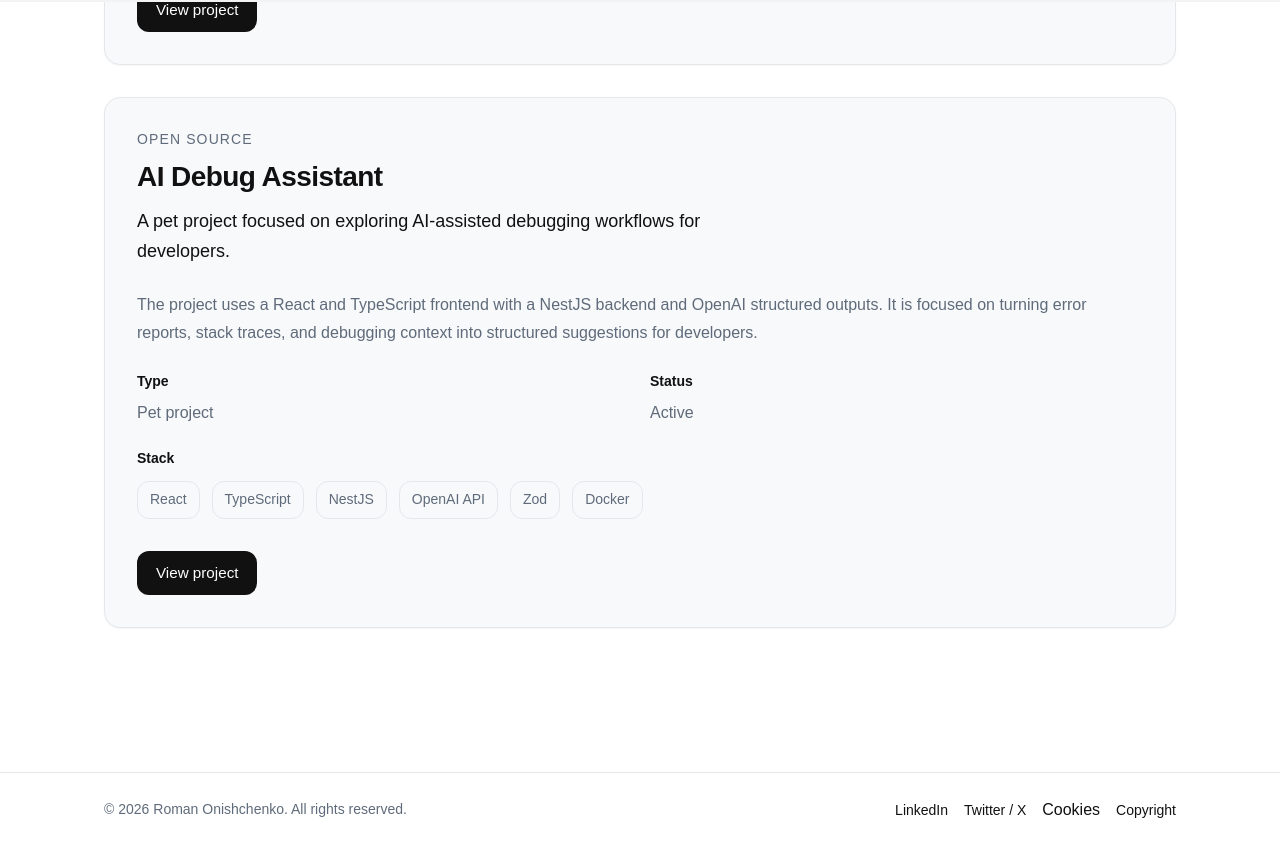
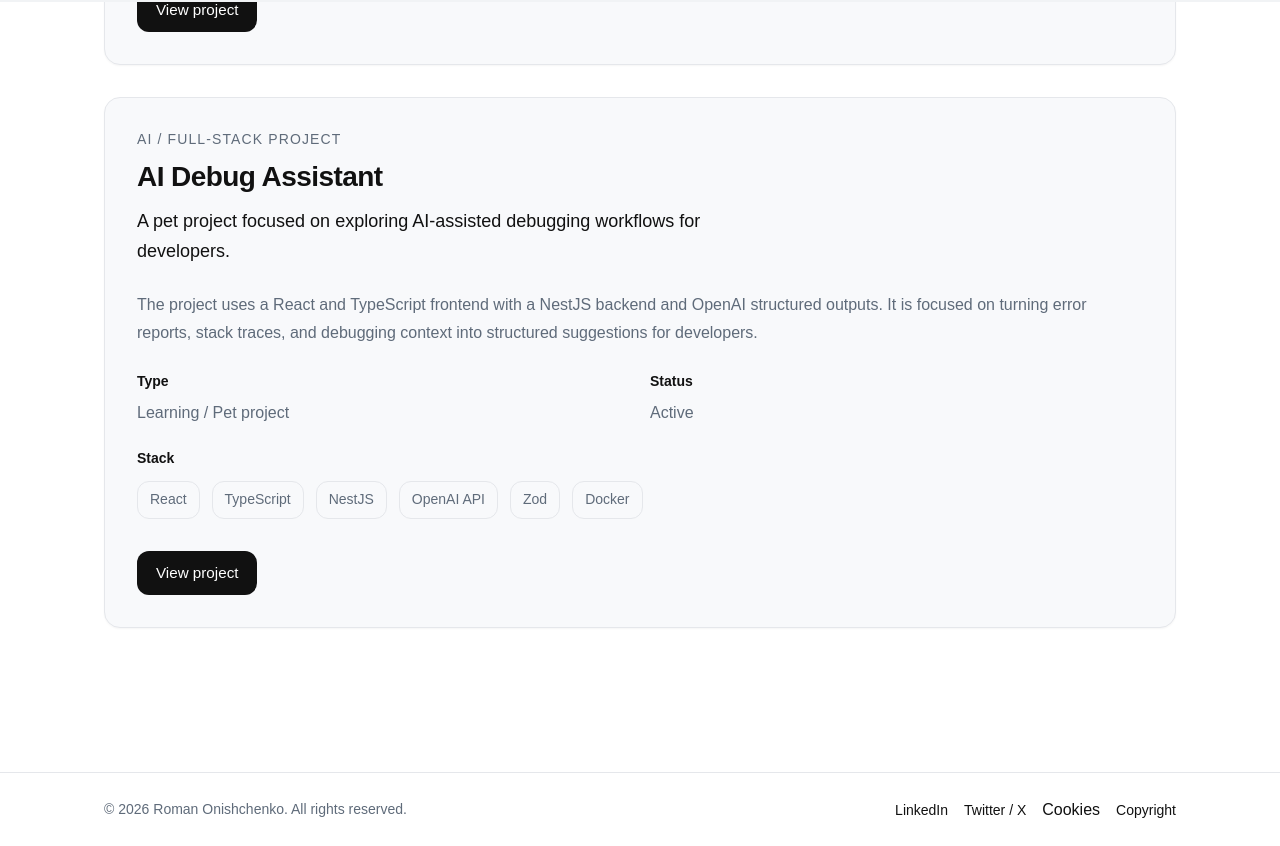
Before and after one commit to romanindev/oroman-site, a Next.js app: page /projects in a window 1280 px wide. Shown: the part 798-1644 px from the top of the page. Built offline with nearby package versions, Linux system fonts and the light colour scheme; no server answers.

Commit message:
chore: updates (#9)

```diff
--- a/src/app/layout.tsx
+++ b/src/app/layout.tsx
@@ -13,11 +13,11 @@ import styles from './layout.module.css';
 export const metadata: Metadata = {
   metadataBase: new URL(publicConfig.baseUrl),
   title: {
-    default: 'Roman Onishchenko | Software Engineer',
+    default: 'Roman Onishchenko | Senior Frontend & Full-Stack Engineer',
     template: '%s | Roman Onishchenko',
   },
   description:
-    'Personal portfolio of a Senior Software Engineer focused on React, TypeScript, Node.js, full-stack engineering, and open-source.',
+    'Personal portfolio of a Senior Software Engineer focused on React, TypeScript, Node.js, full-stack engineering.',
   alternates: {
     canonical: '/',
   },
--- a/src/components/home/Hero/Hero.tsx
+++ b/src/components/home/Hero/Hero.tsx
@@ -17,6 +17,7 @@ export function Hero() {
             refactoring, documentation, and reviews, while expanding hands-on experience with LLM, RAG, and agentic AI
             integrations.
           </p>
+          <p className={styles.hero__description}>Remote from Poland · Open to B2B opportunities</p>
 
           <div className={styles.hero__actions}>
             <HeroActions />
--- a/src/components/home/Hero/HeroActions.tsx
+++ b/src/components/home/Hero/HeroActions.tsx
@@ -13,11 +13,11 @@ export function HeroActions() {
             ctaName: 'experience',
             location: 'hero',
             linkUrl: '/experience',
-            label: 'Experience',
+            label: 'View Experience',
           })
         }
       >
-        Experience
+        View Experience
       </Button>
       <Button
         href="https://www.linkedin.com/in/onishchenko-roman"
--- a/src/data/experience.ts
+++ b/src/data/experience.ts
@@ -40,7 +40,6 @@ export const experienceEntries: ExperienceEntry[] = [
       'PostgreSQL',
       'MongoDB',
       'API Integration',
-      'Claude Code',
     ],
   },
   {
--- a/src/data/projects.ts
+++ b/src/data/projects.ts
@@ -89,12 +89,12 @@ export const projects: ProjectEntry[] = [
   {
     slug: 'aiassistant',
     name: 'AI Debug Assistant',
-    eyebrow: 'Open Source',
+    eyebrow: 'AI / Full-Stack Project',
     summary: 'A pet project focused on exploring AI-assisted debugging workflows for developers.',
     description:
       'The project uses a React and TypeScript frontend with a NestJS backend and OpenAI structured outputs. It is focused on turning error reports, stack traces, and debugging context into structured suggestions for developers.',
     status: 'Active',
-    type: 'Pet project',
+    type: 'Learning / Pet project',
     stack: ['React', 'TypeScript', 'NestJS', 'OpenAI API', 'Zod', 'Docker'],
     featured: false,
     links: [
```
